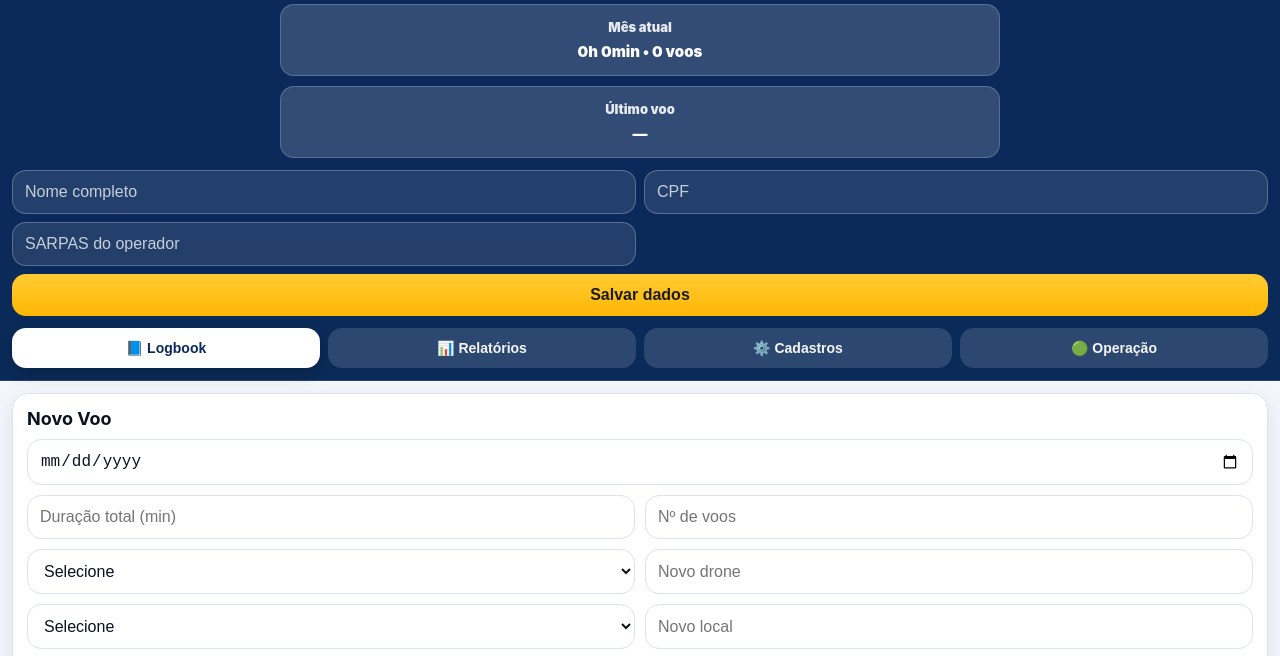
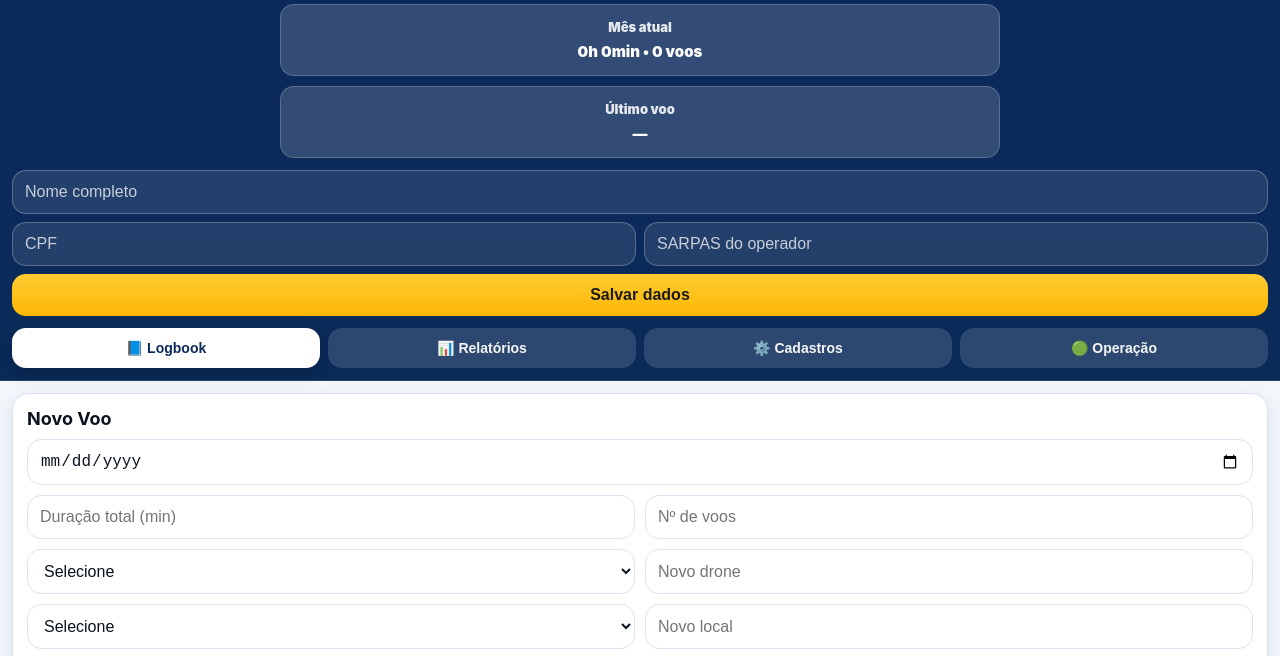
Before and after one commit to guiportela576-pixel/LOGBOOK-DRONE, a plain HTML site: page index.html in a window 1280 px wide. Shown: the part 134-790 px from the top of the page. Drawn offline with nearby package versions, Linux system fonts and the light colour scheme.

Commit message:
Update index.html

```diff
--- a/index.html
+++ b/index.html
@@ -41,15 +41,18 @@
         </div>
       </div>
 
-      <!-- Mantém o summary para compatibilidade (fica escondido) -->
       <p id="summary" class="summary" style="display:none;"></p>
     </div>
 
     <!-- DADOS FIXOS DO OPERADOR -->
     <div id="pilotBox" class="pilot-box">
-      <input type="text" id="pilotName" placeholder="Nome completo" />
+      <!-- (AJUSTE) Nome em linha inteira -->
+      <input type="text" id="pilotName" class="span-2" placeholder="Nome completo" />
+
+      <!-- (AJUSTE) CPF desce e fica ao lado do SARPAS -->
       <input type="text" id="pilotCPF" placeholder="CPF" />
       <input type="text" id="pilotSarpas" placeholder="SARPAS do operador" />
+
       <button type="button" onclick="savePilot()">Salvar dados</button>
     </div>
 
@@ -70,22 +73,17 @@
         <h2>Novo Voo</h2>
 
         <div class="grid">
-          <!-- DATA em linha inteira -->
           <input type="date" id="date" class="span-2" />
 
-          <!-- Duração e Nº de voos lado a lado -->
           <input type="number" id="duration" placeholder="Duração total (min)" min="1" />
           <input type="number" id="flightsCount" placeholder="Nº de voos" min="1" />
 
-          <!-- Drone: salvo (select) ao lado do novo -->
           <select id="drone"></select>
           <input type="text" id="newDrone" placeholder="Novo drone" />
 
-          <!-- Local: salvo (select) ao lado do novo -->
           <select id="location"></select>
           <input type="text" id="newLocation" placeholder="Novo local" />
 
-          <!-- SARPAS: salvo (select) ao lado do novo -->
           <select id="sarpas"></select>
           <input type="text" id="newSarpas" placeholder="Novo nº SARPAS" />
         </div>
@@ -102,10 +100,7 @@
         <h2>Operação</h2>
 
         <div class="grid">
-          <!-- Drone (igual ao molde que você pediu) -->
           <select id="opDrone" class="span-2"></select>
-
-          <!-- SARPAS (mesmo molde do Drone) -->
           <select id="opSarpas" class="span-2"></select>
         </div>
 
@@ -199,7 +194,6 @@
 
   </main>
 
-  <!-- jsPDF primeiro, depois seu app -->
   <script src="https://cdnjs.cloudflare.com/ajax/libs/jspdf/2.5.1/jspdf.umd.min.js"></script>
   <script src="app.js?v=3"></script>
 </body>
```
